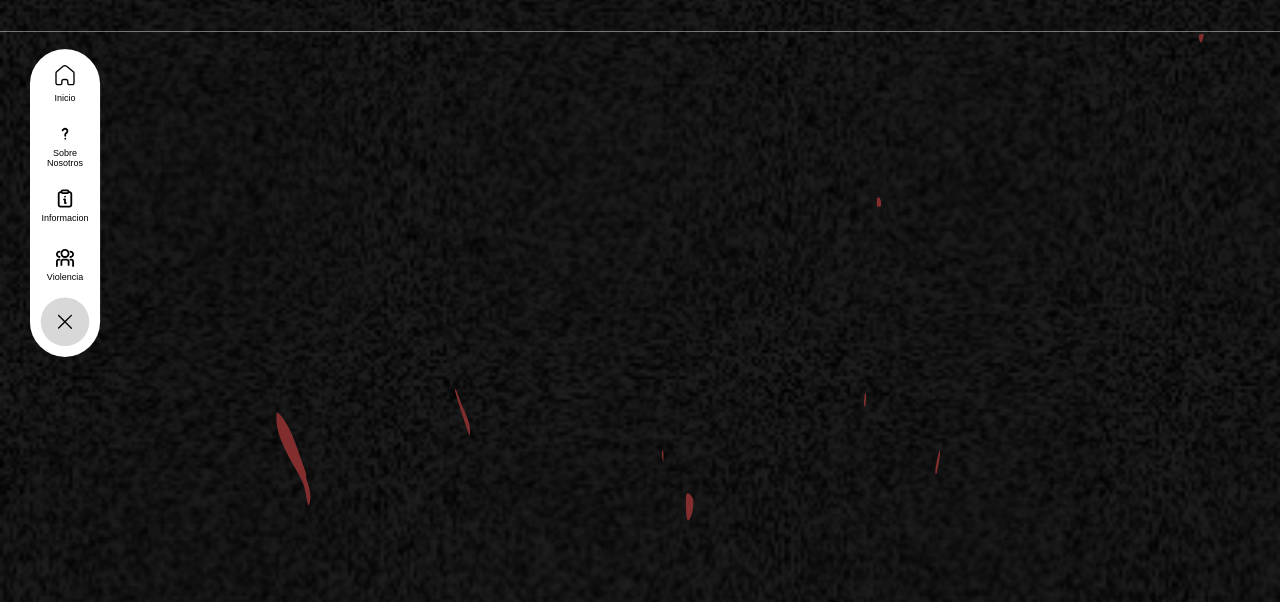
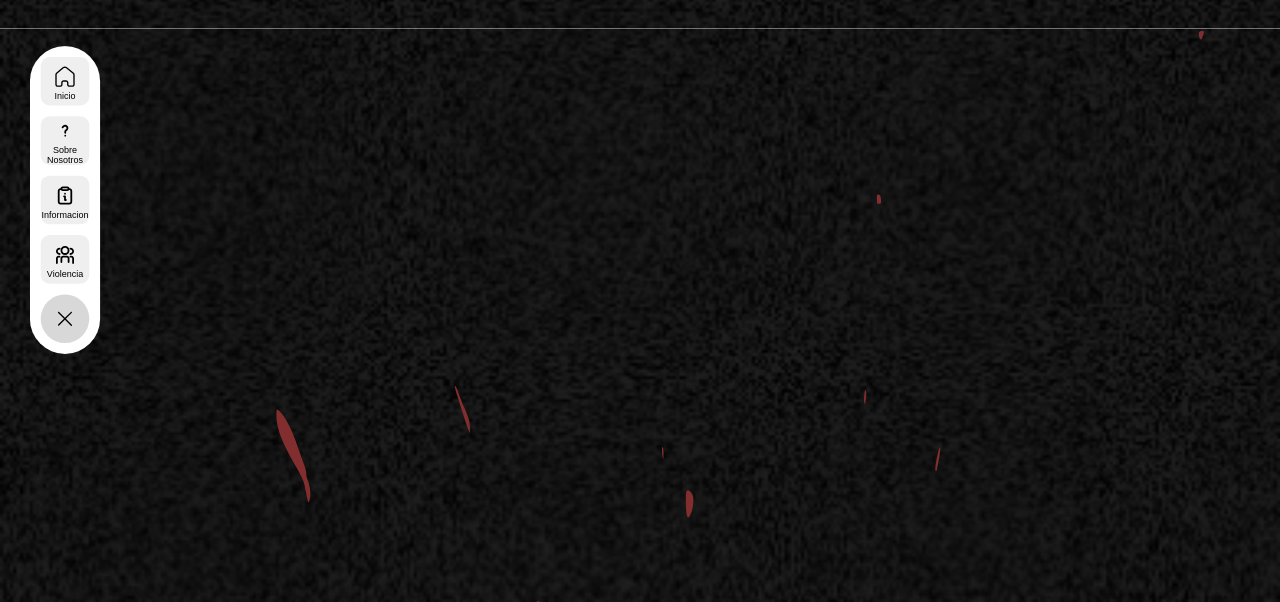
Before and after one commit to DavidHCM/Violence-Page, a plain HTML site: page src/views/indexCe.html in a window 1280 px wide. Both pictures are taken after a click on the button 204 px from the left and 114 px from the top of the page. Shown: the part 198-800 px from the top of the page. Drawn offline with Linux system fonts and the light colour scheme.

Commit message:
functional menu

```diff
--- a/src/scripts/indexFuncCe.js
+++ b/src/scripts/indexFuncCe.js
@@ -1,34 +1,10 @@
-/*
-document.addEventListener("DOMContentLoaded", function() {
-    adjustHeightToViewport();
-
-    window.addEventListener("resize", function() {
-        adjustHeightToViewport();
-    });
-});
-
-function adjustHeightToViewport() {
-    // Lista de selectores de los elementos que deseas ajustar.
-    var selectors = ['.background-iphone', '.diagonal-lines-iphone', '.rectangle-iphone'];
-
-    // Altura de la ventana del navegador
-    var windowHeight = window.innerHeight + 'px';
-
-    // Ajustar la altura de cada elemento seleccionado.
-    selectors.forEach(function(selector) {
-        var elements = document.querySelectorAll(selector);
-        elements.forEach(function(element) {
-            element.style.height = windowHeight;
-        });
-    });
-}
-*/
-
 document.addEventListener('DOMContentLoaded', function() {
     const botonMenu = document.querySelector('.menu'); // Selecciona el botón del menú
-    const menu = document.querySelector('.menu-abierto'); // Selecciona el menú
+    const menu = document.querySelector('.menu-abierto');
 
     botonMenu.addEventListener('click', function() {
-        menu.classList.toggle('mostrar'); // Alterna la clase para mostrar u ocultar el menú
+        menu.classList.toggle('mostrar');
     });
+
+
 });
--- a/src/styles/indexCe.css
+++ b/src/styles/indexCe.css
@@ -264,21 +264,32 @@ html, body {
     flex-shrink: 0;
     left: 2%;
     position: fixed;
-    z-index: 9999;
+    z-index: 9998;
     pointer-events: none;
     transform: scale(0.9);
 }
 
-.home {
+.menu-abierto > * {
+
+    pointer-events: auto;
+}
+
+.homes {
     display: flex;
     flex-direction: column;
-    gap: 0px;
+    gap: 0;
     align-items: center;
     justify-content: center;
     flex-shrink: 0;
     width: 54px;
     height: 54px;
     position: relative;
+    border: none; /* Remove border */
+    border-radius: 10px;
+}
+
+.homes:active{
+    background-color: rgba(216, 214, 214, 0.27);
 }
 
 .home2 {
@@ -301,6 +312,8 @@ html, body {
     font-size: 10px;
     font-weight: 400;
     position: relative;
+    border: none; /* Remove border */
+    border-radius: 10px;
 }
 
 .about-us {
@@ -313,6 +326,12 @@ html, body {
     width: 54px;
     height: 54px;
     position: relative;
+    border: none; /* Remove border */
+    border-radius: 10px;
+}
+
+.about-us:active{
+    background-color: rgba(216, 214, 214, 0.27);
 }
 
 .submenu {
@@ -335,6 +354,8 @@ html, body {
     font-size: 10px;
     font-weight: 400;
     position: relative;
+    border: none; /* Remove border */
+    border-radius: 10px;
 }
 
 .informacion {
@@ -347,6 +368,13 @@ html, body {
     width: 54px;
     height: 54px;
     position: relative;
+    border: none; /* Remove border */
+    border-radius: 10px;
+}
+
+
+.informacion:active{
+    background-color: rgba(216, 214, 214, 0.27);
 }
 
 .settings {
@@ -360,6 +388,8 @@ html, body {
     height: 32px;
     position: relative;
     overflow: visible;
+    border: none; /* Remove border */
+    border-radius: 10px;
 }
 
 .informacion2 {
@@ -369,6 +399,7 @@ html, body {
     font-size: 10px;
     font-weight: 400;
     position: relative;
+
 }
 
 .violencia {
@@ -381,6 +412,12 @@ html, body {
     width: 54px;
     height: 54px;
     position: relative;
+    border: none; /* Remove border */
+    border-radius: 10px;
+}
+
+.violencia:active{
+    background-color: rgba(216, 214, 214, 0.27);
 }
 
 .profile {
@@ -394,6 +431,8 @@ html, body {
     height: 32px;
     position: relative;
     overflow: visible;
+    border: none; /* Remove border */
+
 }
 
 .violencia2 {
@@ -417,6 +456,11 @@ html, body {
     width: 54px;
     height: 54px;
     position: relative;
+    border: none; /* Remove border */
+}
+
+.close:active{
+    background-color: rgba(216, 214, 214, 0.27);
 }
 
 .cross {
@@ -430,6 +474,7 @@ html, body {
     height: 32px;
     position: relative;
     overflow: visible;
+
 }
 
 .menu-abierto.mostrar {
--- a/src/views/indexCe.html
+++ b/src/views/indexCe.html
@@ -46,38 +46,40 @@
 
                 <!-- ===================================== --->
 
+
+
                 <div class="main">
 
                     <div class="menu-abierto"  id="menuAbierto">
-                        <div class="home">
+                        <button class="homes">
                             <svg class="home2" width="32" height="32" viewBox="0 0 32 32" fill="none" xmlns="http://www.w3.org/2000/svg">
                                 <path fill-rule="evenodd" clip-rule="evenodd" d="M17.255 6.70432C16.4148 6.02071 15.2067 6.03283 14.3803 6.73315L7.19183 12.8253C6.91159 13.0628 6.75 13.4116 6.75 13.7789V24.5504C6.75 25.2407 7.30964 25.8004 8 25.8004H10.5306C11.221 25.8004 11.7806 25.2407 11.7806 24.5504V22.739C11.7806 21.2203 13.0118 19.989 14.5306 19.989H17.0612C18.58 19.989 19.8112 21.2203 19.8112 22.739V24.5504C19.8112 25.2407 20.3709 25.8004 21.0612 25.8004H24C24.6904 25.8004 25.25 25.2407 25.25 24.5504V13.8034C25.25 13.4273 25.0806 13.0711 24.7889 12.8338L17.255 6.70432ZM13.4105 5.58883C14.7878 4.42161 16.8013 4.40142 18.2017 5.54076L25.7355 11.6702C26.3774 12.1924 26.75 12.9759 26.75 13.8034V24.5504C26.75 26.0691 25.5188 27.3004 24 27.3004H21.0612C19.5424 27.3004 18.3112 26.0691 18.3112 24.5504V22.739C18.3112 22.0487 17.7516 21.489 17.0612 21.489H14.5306C13.8403 21.489 13.2806 22.0487 13.2806 22.739V24.5504C13.2806 26.0691 12.0494 27.3004 10.5306 27.3004H8C6.48122 27.3004 5.25 26.0691 5.25 24.5504V13.7789C5.25 12.9707 5.60549 12.2035 6.22203 11.681L13.4105 5.58883Z" fill="black" />
                             </svg>
-                            <div class="inicio"> Inicio </div>
-                        </div>
-                        <div class="about-us">
+                            <a class="inicio"> Inicio </a>
+                        </button>
+                        <button class="about-us" >
                             <svg class="submenu" width="32" height="32" viewBox="0 0 32 32" fill="none" xmlns="http://www.w3.org/2000/svg">
                                 <path fill-rule="evenodd" clip-rule="evenodd" d="M13.9912 13.0237L15.059 11.9559C15.6956 11.3193 16.738 11.354 17.3308 12.0315C17.9009 12.6831 17.8298 13.6746 17.1724 14.2381L16.0944 15.1621C15.5801 15.6029 15.2841 16.2466 15.2841 16.924L15.2841 18.3166C15.2841 18.8689 15.7318 19.3166 16.2841 19.3166C16.8363 19.3166 17.2841 18.8689 17.2841 18.3166V16.924C17.2841 16.8304 17.325 16.7415 17.396 16.6806L18.474 15.7566C19.976 14.4691 20.1387 12.2033 18.836 10.7145C17.4813 9.16627 15.0995 9.08697 13.6448 10.5417L12.577 11.6095C12.1864 12 12.1864 12.6332 12.577 13.0237C12.9675 13.4142 13.6006 13.4142 13.9912 13.0237ZM16.2841 20.5C15.7318 20.5 15.2841 20.9477 15.2841 21.5C15.2841 22.0523 15.7318 22.5 16.2841 22.5H16.2941C16.8463 22.5 17.2941 22.0523 17.2941 21.5C17.2941 20.9477 16.8463 20.5 16.2941 20.5H16.2841Z" fill="black" />
                             </svg>
-                            <div class="sobre-nosotros"> Sobre <br />Nosotros </div>
-                        </div>
-                        <div class="informacion">
+                            <a class="sobre-nosotros"> Sobre <br />Nosotros </a>
+                        </button>
+                        <button class="informacion">
                             <svg class="settings" width="32" height="32" viewBox="0 0 32 32" fill="none" xmlns="http://www.w3.org/2000/svg">
                                 <path fill-rule="evenodd" clip-rule="evenodd" d="M17.0854 9H14.9146H13.5C13.2239 9 13 8.77614 13 8.5C13 8.22386 13.2239 8 13.5 8H14.9146H17.0854H18.5C18.7761 8 19 8.22386 19 8.5C19 8.77614 18.7761 9 18.5 9H17.0854ZM18.5 6H13.5C12.2905 6 11.2816 6.85888 11.05 8H11C9.34315 8 8 9.34315 8 11V23C8 24.6569 9.34315 26 11 26H21C22.6569 26 24 24.6569 24 23V11C24 9.34315 22.6569 8 21 8H20.95C20.7184 6.85888 19.7095 6 18.5 6ZM20.5002 10C20.0441 10.6072 19.3179 11 18.5 11H13.5C12.6821 11 11.9559 10.6072 11.4998 10H11C10.4477 10 10 10.4477 10 11V23C10 23.5523 10.4477 24 11 24H21C21.5523 24 22 23.5523 22 23V11C22 10.4477 21.5523 10 21 10H20.5002ZM16 16C16.5523 16 17 16.4477 17 17V20C17.5523 20 18 20.4477 18 21C18 21.5523 17.5523 22 17 22H16C15.4477 22 15 21.5523 15 21V18C14.4477 18 14 17.5523 14 17C14 16.4477 14.4477 16 15 16H16ZM16 15C16.5523 15 17 14.5523 17 14C17 13.4477 16.5523 13 16 13C15.4477 13 15 13.4477 15 14C15 14.5523 15.4477 15 16 15Z" fill="black" />
                             </svg>
-                            <div class="informacion2"> Informacion </div>
-                        </div>
-                        <div class="violencia">
+                            <a class="informacion2"> Informacion </a>
+                        </button>
+                        <button class="violencia">
                             <svg class="profile" width="32" height="32" viewBox="0 0 32 32" fill="none" xmlns="http://www.w3.org/2000/svg">
                                 <path fill-rule="evenodd" clip-rule="evenodd" d="M19 11C19 12.6569 17.6569 14 16 14C14.3431 14 13 12.6569 13 11C13 9.34315 14.3431 8 16 8C17.6569 8 19 9.34315 19 11ZM21 11C21 13.7614 18.7614 16 16 16C13.2386 16 11 13.7614 11 11C11 8.23858 13.2386 6 16 6C18.7614 6 21 8.23858 21 11ZM22 8C21.4477 8 21 8.44772 21 9C21 9.55228 21.4477 10 22 10C23.1046 10 24 10.8954 24 12C24 13.1046 23.1046 14 22 14C21.4477 14 21 14.4477 21 15C21 15.5523 21.4477 16 22 16C24.2091 16 26 14.2091 26 12C26 9.79086 24.2091 8 22 8ZM11 18C11 17.4477 10.5523 17 10 17H9C7.34315 17 6 18.3431 6 20V25C6 25.5523 6.44772 26 7 26C7.55228 26 8 25.5523 8 25V20C8 19.4477 8.44772 19 9 19H10C10.5523 19 11 18.5523 11 18ZM14 17C12.3431 17 11 18.3431 11 20V24C11 24.5523 11.4477 25 12 25C12.5523 25 13 24.5523 13 24V20C13 19.4477 13.4477 19 14 19H18C18.5523 19 19 19.4477 19 20V24C19 24.5523 19.4477 25 20 25C20.5523 25 21 24.5523 21 24V20C21 18.3431 19.6569 17 18 17H14ZM22 17C21.4477 17 21 17.4477 21 18C21 18.5523 21.4477 19 22 19H23C23.5523 19 24 19.4477 24 20V25C24 25.5523 24.4477 26 25 26C25.5523 26 26 25.5523 26 25V20C26 18.3431 24.6569 17 23 17H22ZM11 9C11 8.44772 10.5523 8 10 8C7.79086 8 6 9.79086 6 12C6 14.2091 7.79086 16 10 16C10.5523 16 11 15.5523 11 15C11 14.4477 10.5523 14 10 14C8.89543 14 8 13.1046 8 12C8 10.8954 8.89543 10 10 10C10.5523 10 11 9.55228 11 9Z" fill="black" />
                             </svg>
-                            <div class="violencia2"> Violencia </div>
-                        </div>
-                        <div class="close">
+                            <a class="violencia2"> Violencia </a>
+                        </button>
+                        <button class="close"  onclick="console.log(123123)">
                             <svg class="cross" width="32" height="32" viewBox="0 0 32 32" fill="none" xmlns="http://www.w3.org/2000/svg">
                                 <path fill-rule="evenodd" clip-rule="evenodd" d="M8.39862 22.4697C8.10573 22.7625 8.10573 23.2374 8.39862 23.5303C8.69152 23.8232 9.16639 23.8232 9.45929 23.5303L15.929 17.0606L22.5408 23.6725C22.8337 23.9654 23.3085 23.9654 23.6014 23.6725C23.8943 23.3796 23.8943 22.9047 23.6014 22.6118L16.9896 16L23.6014 9.38818C23.8943 9.09529 23.8943 8.62041 23.6014 8.32752C23.3085 8.03463 22.8337 8.03463 22.5408 8.32752L15.929 14.9393L9.45929 8.46966C9.16639 8.17677 8.69152 8.17677 8.39862 8.46966C8.10573 8.76256 8.10573 9.23743 8.39862 9.53032L14.8683 16L8.39862 22.4697Z" fill="black" />
                             </svg>
-                        </div>
+                        </button>
                     </div>
 
                     <svg class="main-phone-splatter" width="390" height="684" viewBox="0 0 390 684" fill="none" xmlns="http://www.w3.org/2000/svg">
```
